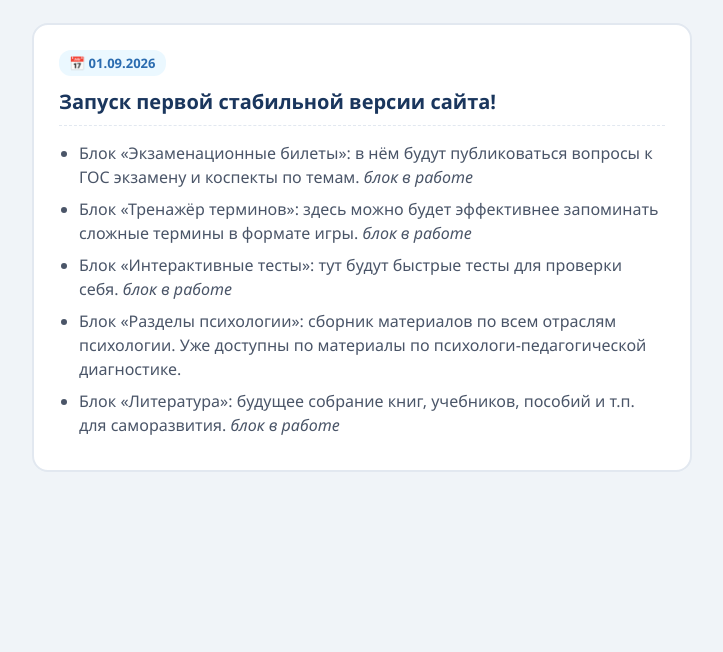
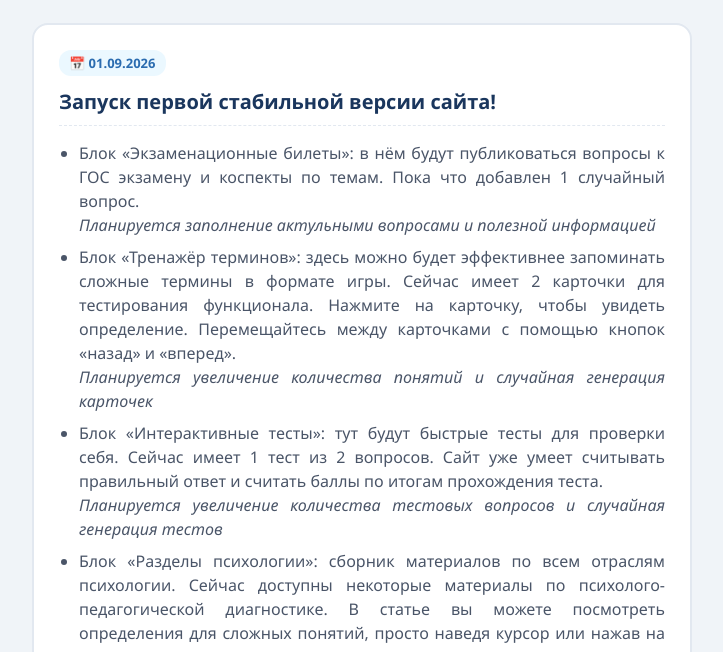
Before and after one commit to ansverd0/psychology-portal, a plain HTML site: page news.html in a window 1280 px wide. Shown: the part 143-795 px from the top of the page, without its empty margins (278-1001 px from the left). Drawn offline with Linux system fonts and the light colour scheme.

Commit message:
исправлены опечатки, добавлены формулировки

```diff
--- a/database.json
+++ b/database.json
@@ -141,11 +141,11 @@
       "date": "01.09.2026",
       "title": "Запуск первой стабильной версии сайта!",
       "changes": [
-        "Блок «Экзаменационные билеты»: в нём будут публиковаться вопросы к ГОС экзамену и коспекты по темам. <i>блок в работе</i>",
-        "Блок «Тренажёр терминов»: здесь можно будет эффективнее запоминать сложные термины в формате игры. <i>блок в работе</i>",
-        "Блок «Интерактивные тесты»: тут будут быстрые тесты для проверки себя. <i>блок в работе</i>",
-        "Блок «Разделы психологии»: сборник материалов по всем отраслям психологии. Уже доступны по материалы по психологи-педагогической диагностике.",
-        "Блок «Литература»: будущее собрание книг, учебников, пособий и т.п. для саморазвития. <i>блок в работе</i>"
+        "Блок «Экзаменационные билеты»: в нём будут публиковаться вопросы к ГОС экзамену и коспекты по темам. Пока что добавлен 1 случайный вопрос. <br><i>Планируется заполнение актульными вопросами и полезной информацией</i>",
+        "Блок «Тренажёр терминов»: здесь можно будет эффективнее запоминать сложные термины в формате игры. Сейчас имеет 2 карточки для тестирования функционала. Нажмите на карточку, чтобы увидеть определение. Перемещайтесь между карточками с помощью кнопок «назад» и «вперед». <br><i>Планируется увеличение количества понятий и случайная генерация карточек</i>",
+        "Блок «Интерактивные тесты»: тут будут быстрые тесты для проверки себя. Сейчас имеет 1 тест из 2 вопросов. Сайт уже умеет считывать правильный ответ и считать баллы по итогам прохождения теста. <br><i>Планируется увеличение количества тестовых вопросов и случайная генерация тестов</i>",
+        "Блок «Разделы психологии»: сборник материалов по всем отраслям психологии. Сейчас доступны некоторые материалы по психолого-педагогической диагностике. В статье вы можете посмотреть определения для сложных понятий, просто наведя курсор или нажав на слово. <br><i>Планируется расширение базы знаний</i>",
+        "Блок «Литература»: будущее собрание книг, учебников, пособий и т.п. для саморазвития. Сейчас включает в себя 5 книг <br><i>Планируется увеличение количества литературы</i>"
       ]
     }
   ]
--- a/script.js
+++ b/script.js
@@ -383,9 +383,12 @@ function initLibrary() {
 
     container.innerHTML = '';
 
-    books.forEach(book => {
+    // Сортируем книги по алфавиту на основе фамилии автора
+    const sortedBooks = [...books].sort((a, b) => a.author.localeCompare(b.author, 'ru'));
+
+    sortedBooks.forEach(book => {
         const bookCard = document.createElement('div');
-        bookCard.classList.add('menu-item'); // Используем стиль плитки из меню
+        bookCard.classList.add('menu-item');
 
         bookCard.innerHTML = `
             <div class="icon">📚</div>
@@ -395,6 +398,7 @@ function initLibrary() {
         container.appendChild(bookCard);
     });
 }
+
 // ==========================================
 // ЛОГИКА МОДУЛЯ «ЧЕНДЖЛОГ / НОВОСТИ»
 // ==========================================
--- a/style.css
+++ b/style.css
@@ -740,3 +740,10 @@ button:hover {
     color: white;
     font-weight: 500;
 }
+/* Выравнивание текстов по ширине для статей, билетов, новостей и литературы */
+.content-text,
+.ticket-viewer .content-text,
+#news-timeline ul li,
+.menu-item p {
+    text-align: justify;
+}
```
